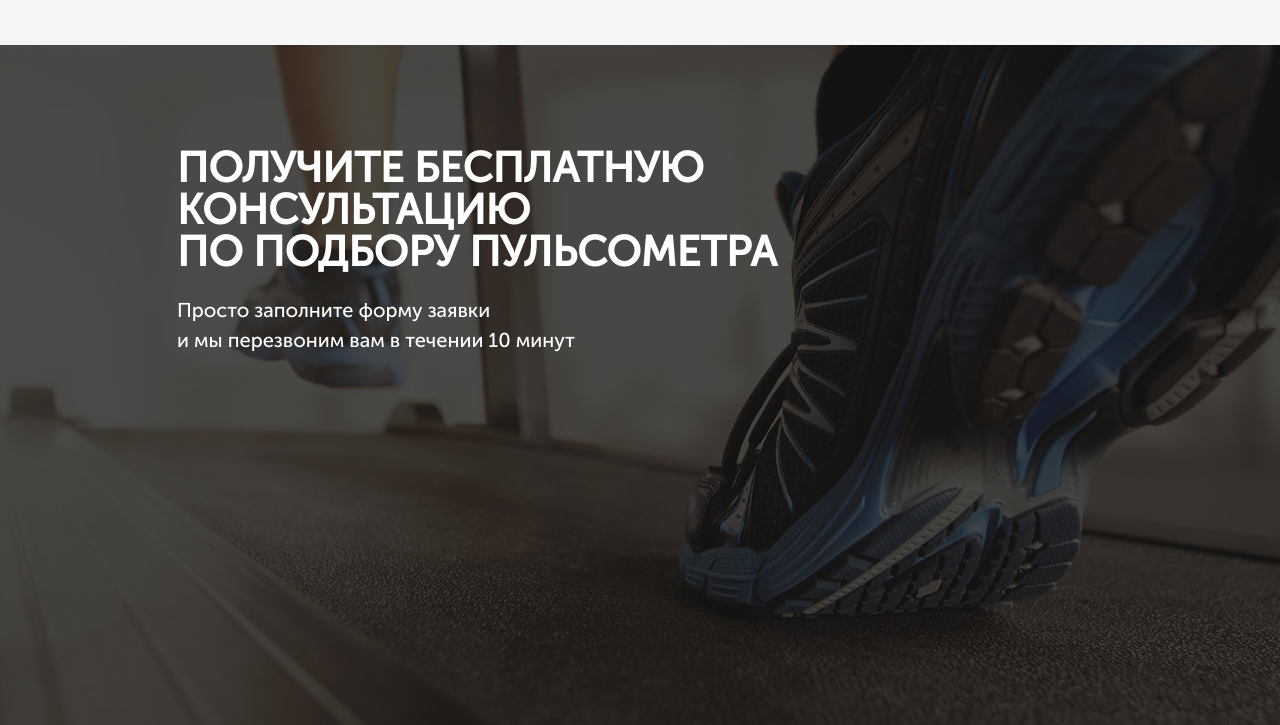
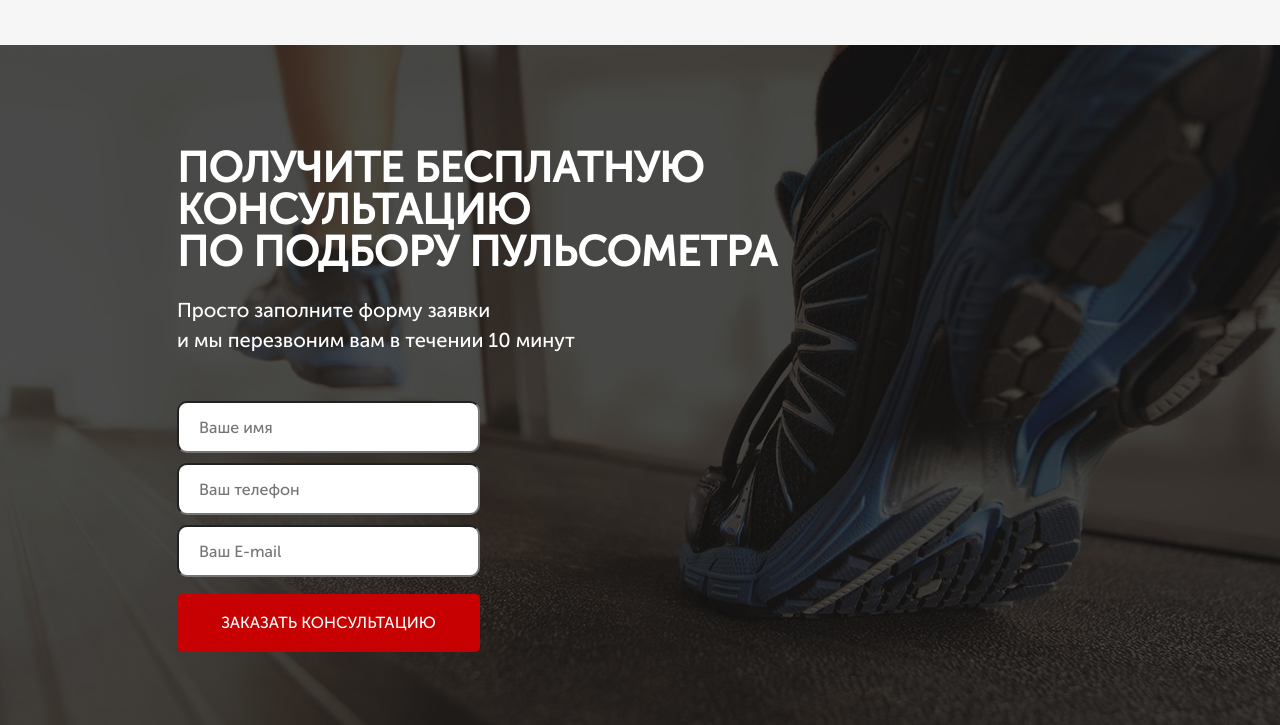
Before and after one commit to non1cko/secondhw, a website: page src/index.html in a window 1280 px wide. Shown: the part 1077-1802 px from the top of the page. Drawn offline with Linux system fonts and the light colour scheme.

Commit message:
newpanelinput

```diff
--- a/src/index.html
+++ b/src/index.html
@@ -115,10 +115,22 @@
         <div class="col-xl-9 offset-xl-1">
          <div class="inputtxt"><div class="maintxt_h1">ПОЛУЧИТЕ БЕСПЛАТНУЮ КОНСУЛЬТАЦИЮ <br> ПО ПОДБОРУ ПУЛЬСОМЕТРА </div></div>
         </div>
-        <div class="col-xl-5 offset-xl-1">
+        <div class="col-xl-10 offset-xl-1">
           <div class="inputtxt_h2">
             Просто заполните форму заявки <br> и мы перезвоним вам в течении 10 минут
           </div>
+        </div>
+        <div class="col-xl-4 offset-xl-1">
+          <div class="inputpanel">
+            <input class="intstroke" placeholder="Ваше имя" type="text">
+            <input class="intstroke" placeholder="Ваш телефон" type="number">
+            <input class="intstroke" placeholder="Ваш E-mail" type="email">
+          </div>
+        </div>
+      </div>
+      <div class="row">
+        <div class="col-xl-4 offset-xl-1">
+          <button class="intbtn">ЗАКАЗАТЬ КОНСУЛЬТАЦИЮ</button>
         </div>
       </div>
     </div>
--- a/src/sass/_general.sass
+++ b/src/sass/_general.sass
@@ -173,3 +173,37 @@ a
         font-size: 20px
         line-height: 30px
         color: white
+.inputpanel
+    margin-top: 36px
+.intstroke
+    width: 303px
+    height: 52px
+    background: #FFFFFF
+    margin-top: 10px
+    border-radius: 10px
+    -webkit-appearance: none
+    transition: 0.6s all
+    padding-left: 20px
+    &:focus
+        box-shadow: 0px 0px 16px #994A4A
+        border-color: grey
+        background: #DCDCDC
+nput::-webkit-outer-spin-button,
+input::-webkit-inner-spin-button
+    -webkit-appearance: none
+    margin: 0
+.intbtn
+    width: 303px
+    height: 58px
+    background: #C70101
+    color: white
+    font-weight: 500
+    font-size: 16px
+    text-align: center
+    margin-top: 17px
+    transition: 0.2s all
+    border: none
+    border-radius: 5px
+    &:active
+         background: white
+         color: #C70101
```
Also changed, not shown: src/css/index.css.
